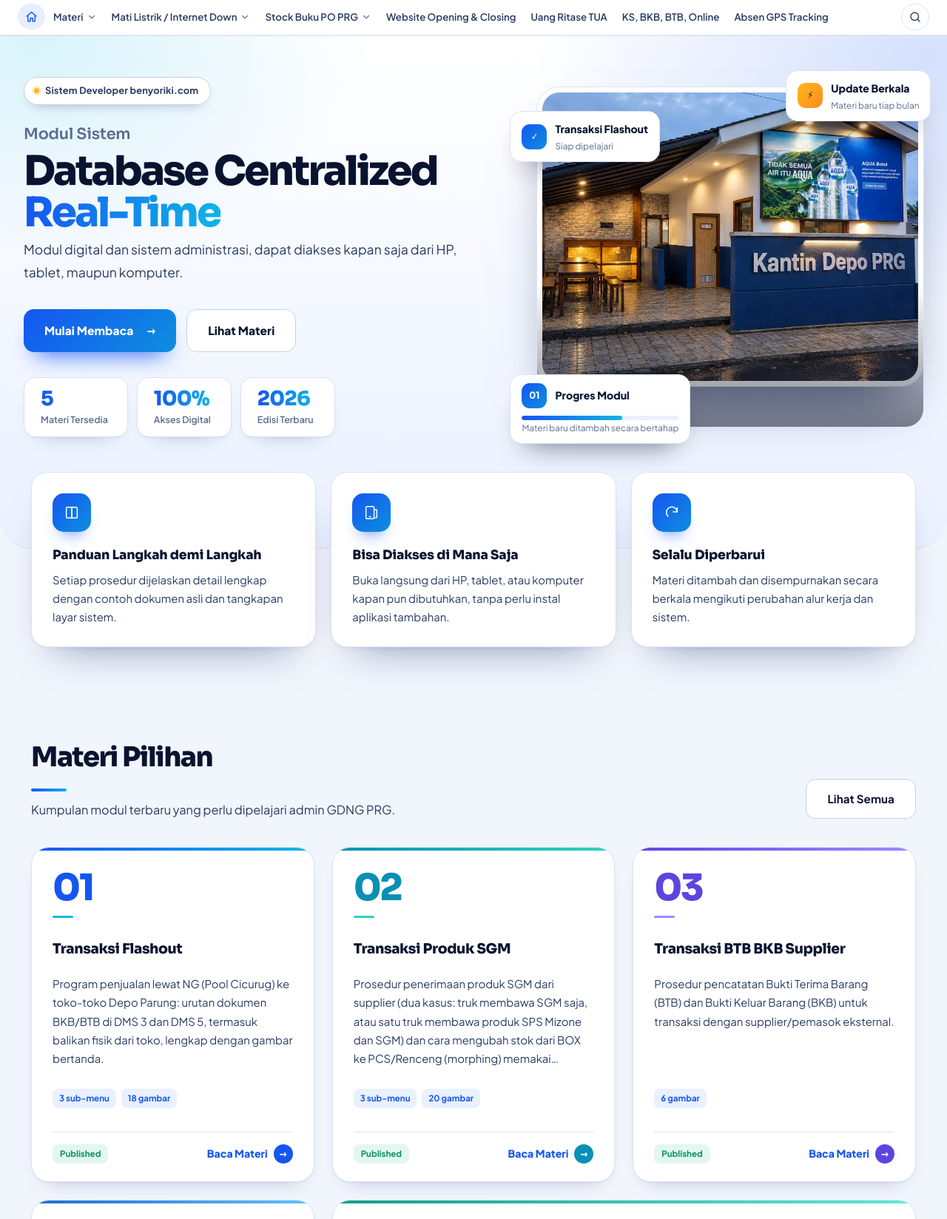
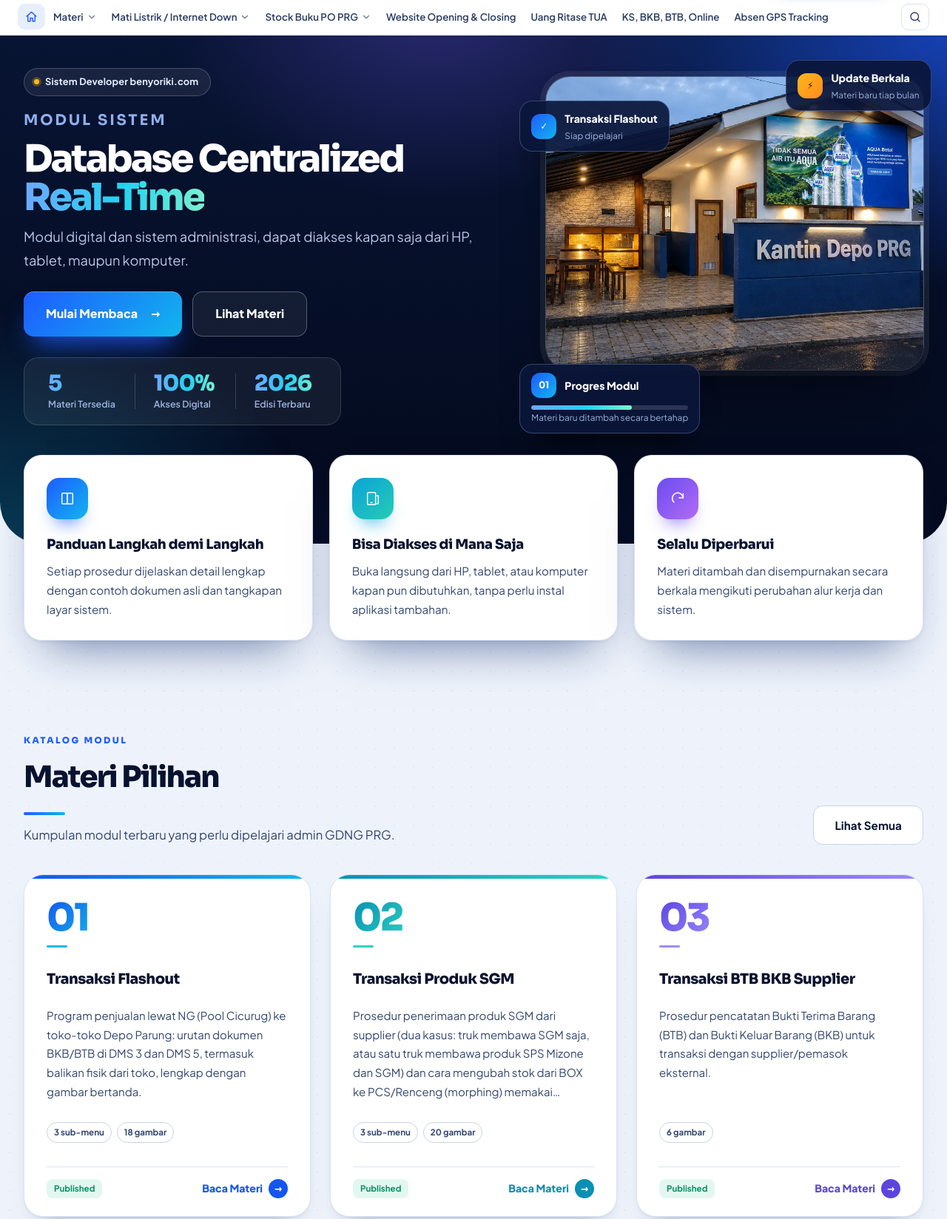
Before and after one commit to web189/E-Book, a plain HTML site: page index.html in a window 1280 px wide. Shown: the part 67-1715 px from the top of the page at 74% size. Drawn offline with Linux system fonts and the light colour scheme.

Commit message:
Add files via upload

```diff
--- a/pwa.js
+++ b/pwa.js
@@ -31,7 +31,7 @@
      ======================================================================== */
   var reg = null, baseline = null, updating = false;
   var hadController = !!(nav.serviceWorker && nav.serviceWorker.controller);
-  var WATCH = ["index.html", "app.js", "ui26.css", "ui30.css", "ui31.css", "ui32.css", "style.css", "dms-manual.js", "dms-manual.css", "thermal-print.js", "opening.js", "pwa.js", "sw.js"];
+  var WATCH = ["index.html", "app.js", "ui26.css", "ui30.css", "ui31.css", "ui32.css", "ui33.css", "style.css", "dms-manual.js", "dms-manual.css", "thermal-print.js", "opening.js", "pwa.js", "sw.js"];
   var updEl = null, updTimer = null;
 
   function fingerprint() {
--- a/sw.js
+++ b/sw.js
@@ -11,7 +11,7 @@
    Naikkan VERSION setiap kali Anda mengunggah versi baru agar semua perangkat
    langsung mengganti cache lama (disarankan, tetapi bukan syarat).
    ========================================================================== */
-var VERSION = "2026.11.19-b";
+var VERSION = "2026.11.19-c";
 var SHELL = "lp-shell-" + VERSION;
 var MEDIA = "lp-media-v1";
 
@@ -47,6 +47,7 @@ var CORE = [
   "./ui30.css",
   "./ui31.css",
   "./ui32.css",
+  "./ui33.css",
   "./assets/icons/apple-touch-icon.png",
   "./assets/icons/favicon-32.png",
   "./assets/icons/icon-192.png",
--- /dev/null
+++ b/ui33.css
@@ -0,0 +1,290 @@
+/* ==========================================================================
+   UI 33 — "Aurora Deck 2026"  (lapisan tampilan PC / laptop, dimuat paling akhir)
+   --------------------------------------------------------------------------
+   Hanya aktif di layar >= 1101px. HP dan tablet TIDAK berubah sama sekali.
+   Arah desain : hero gelap sinematik (cahaya aurora + grid halus) di mode terang
+                 maupun gelap, judul raksasa, bilah statistik kaca, kartu
+                 keunggulan bernomor yang menimpa hero, kartu materi dengan
+                 aksen warna sendiri, halaman baca dengan banner gelap,
+                 scrollbar tipis, footer navy.
+   Ringan      : TANPA backdrop-filter, blur, filter, :has, color-mix, nesting,
+                 container query. Hanya gradien, bayangan, dan satu animasi
+                 masuk (transform/opacity, sekali jalan). Aman Windows 7
+                 (Chrome 109).
+   Kembali     : hapus baris <link ... ui33.css> di index.html, sw.js, pwa.js.
+   Catatan     : awalan ":root:root" menaikkan prioritas agar menang atas
+                 ui26-ui32 tanpa memakai !important (kecuali yang memang
+                 harus menimpa !important lama).
+   ========================================================================== */
+
+@media (min-width:1101px){
+
+/* ---------- 0. TOKEN & DASAR ---------- */
+:root:root{
+  --a-bg:#EEF3FB; --a-card:#FFFFFF; --a-ink:#071230; --a-text:#33466F; --a-mute:#64759B;
+  --a-line:#DCE4F3; --a-line-2:#C7D3EA;
+  --a-blue:#1D5CFF; --a-cyan:#12C4F0; --a-violet:#7A5BFF; --a-amber:#FFB81C;
+  --a-g1:linear-gradient(135deg,#1D5CFF 0%,#12B5EE 100%);
+  --a-g2:linear-gradient(90deg,#6EA8FF 0%,#22D3EE 55%,#7CF0D0 100%);
+  --a-sh:0 1px 2px rgba(7,18,48,.05),0 18px 34px -24px rgba(17,46,112,.5);
+  --a-sh-hi:0 2px 4px rgba(7,18,48,.05),0 34px 60px -30px rgba(17,46,112,.62);
+}
+:root[data-theme="dark"]{
+  --a-bg:#050A17; --a-card:#0D1631; --a-ink:#F0F5FF; --a-text:#B8C7E6; --a-mute:#8497BC;
+  --a-line:#1B2848; --a-line-2:#2A3B62;
+  --a-blue:#5B97FF;
+  --a-sh:0 1px 2px rgba(0,0,0,.35),0 18px 34px -24px rgba(0,0,0,.85);
+  --a-sh-hi:0 2px 4px rgba(0,0,0,.35),0 34px 60px -30px rgba(0,0,0,.95);
+}
+:root:root body{
+  background-color:var(--a-bg);
+  background-image:radial-gradient(rgba(29,92,255,.07) 1px,transparent 1.4px);
+  background-size:26px 26px;
+}
+:root[data-theme="dark"] body{background-image:radial-gradient(rgba(120,170,255,.06) 1px,transparent 1.4px);}
+
+/* scrollbar tipis (Chrome) */
+::-webkit-scrollbar{width:12px; height:12px;}
+::-webkit-scrollbar-track{background:transparent;}
+::-webkit-scrollbar-thumb{background:#9DB1DA; border-radius:12px; border:3px solid transparent; background-clip:content-box;}
+::-webkit-scrollbar-thumb:hover{background:#6F8BCB; background-clip:content-box; border:3px solid transparent;}
+:root[data-theme="dark"] ::-webkit-scrollbar-thumb{background:#2B3C66; background-clip:content-box;}
+:root[data-theme="dark"] ::-webkit-scrollbar-thumb:hover{background:#41598F; background-clip:content-box;}
+
+/* animasi masuk satu kali (ringan: transform + opacity) */
+@keyframes a33-up{from{opacity:0; transform:translateY(22px);}to{opacity:1; transform:none;}}
+@keyframes a33-in{from{opacity:0; transform:translateX(30px) scale(.97);}to{opacity:1; transform:none;}}
+
+/* ---------- 1. HEADER: lebih ramping, tab aktif bergaris ---------- */
+@media (min-width:1280px){
+:root:root .site-header{background:var(--a-card); border-bottom:1px solid var(--a-line);}
+:root:root .nav-link{border-radius:10px; position:relative;}
+:root:root .nav-link:hover{background:rgba(29,92,255,.08); color:var(--a-blue);}
+:root:root .nav-link.active,:root:root .nav-link[aria-current="page"]{background:transparent; color:var(--a-blue);}
+:root:root .nav-link.active::after,:root:root .nav-link[aria-current="page"]::after{
+  content:""; display:block; position:absolute; left:11px; right:11px; bottom:-8px; height:3px; border-radius:3px; background:var(--a-g1); width:auto;
+}
+:root:root .nav-icon-link.active::after{left:9px; right:9px;}
+:root:root .pwa-btn{background:var(--a-g1); box-shadow:0 12px 20px -12px rgba(29,92,255,.95);}
+}
+
+/* ---------- 2. HERO sinematik ---------- */
+:root:root .hero{
+  padding:64px 32px 176px; border-radius:0 0 56px 56px; border-bottom:0; color:#fff;
+  background-color:#050C22;
+  background-image:
+    radial-gradient(760px 520px at 100% 0%,rgba(29,92,255,.62),transparent 66%),
+    radial-gradient(620px 460px at 0% 100%,rgba(18,196,240,.26),transparent 68%),
+    radial-gradient(520px 380px at 46% -6%,rgba(122,91,255,.30),transparent 70%),
+    linear-gradient(180deg,#071433 0%,#040A1D 100%);
+  background-repeat:no-repeat; background-size:100% 100%;
+}
+:root[data-theme="dark"] .hero{
+  background-image:
+    radial-gradient(760px 520px at 100% 0%,rgba(40,100,255,.55),transparent 66%),
+    radial-gradient(620px 460px at 0% 100%,rgba(18,196,240,.20),transparent 68%),
+    radial-gradient(520px 380px at 46% -6%,rgba(122,91,255,.26),transparent 70%),
+    linear-gradient(180deg,#06112B 0%,#030818 100%);
+}
+:root:root .hero::before,:root[data-theme="dark"] .hero::before{
+  background:
+    linear-gradient(180deg,rgba(4,10,29,0) 55%,rgba(4,10,29,.55) 100%),
+    linear-gradient(rgba(130,175,255,.075) 1px,transparent 1px) 0 0/56px 56px,
+    linear-gradient(90deg,rgba(130,175,255,.075) 1px,transparent 1px) 0 0/56px 56px !important;
+  opacity:1 !important;
+}
+:root:root .hero-inner{max-width:1280px; grid-template-columns:1.12fr .88fr; gap:56px;}
+:root:root .hero-copy,:root:root .hero-inner > div:first-child{animation:a33-up .7s ease-out both;}
+:root:root .hero-visual{animation:a33-in .8s .12s ease-out both;}
+
+:root:root .hero-eyebrow,:root:root a.hero-eyebrow{
+  background:rgba(255,255,255,.07); border:1px solid rgba(255,255,255,.2); color:#E6EEFF; box-shadow:none; font-weight:700; font-size:.8rem; margin-bottom:28px;
+}
+:root:root .hero-title{font-size:1.25rem; font-weight:700; color:#8FB0F0; letter-spacing:.14em; text-transform:uppercase; margin-bottom:10px;}
+:root:root .hero-title .line2{
+  display:block; font-size:min(3.95vw,4.6rem); font-weight:800; letter-spacing:-.05em; line-height:1.04; margin-top:14px;
+  color:#fff; -webkit-text-fill-color:#fff; text-transform:none;
+}
+:root:root .hero-title .line2 .nw{background-image:var(--a-g2); -webkit-background-clip:text; background-clip:text; color:transparent; -webkit-text-fill-color:transparent;}
+:root:root .hero-sub{font-size:1.14rem; line-height:1.75; color:#B6C6E8; max-width:48ch; margin-bottom:36px;}
+:root:root .hero-actions{gap:14px; margin-bottom:46px;}
+:root:root .hero .btn{border-radius:14px; padding:17px 30px; font-size:1rem; font-weight:800;}
+:root:root .hero .btn-primary{background:var(--a-g1); color:#fff; border:0; box-shadow:0 20px 34px -14px rgba(29,92,255,.95),inset 0 1px 0 rgba(255,255,255,.28);}
+:root:root .hero .btn-primary:hover{background:var(--a-g1); color:#fff; transform:translateY(-2px); box-shadow:0 26px 40px -14px rgba(29,92,255,1),inset 0 1px 0 rgba(255,255,255,.28);}
+:root:root .hero .btn-outline{background:rgba(255,255,255,.06); color:#fff; border:1.5px solid rgba(255,255,255,.28);}
+:root:root .hero .btn-outline:hover{background:rgba(255,255,255,.14); border-color:#fff; color:#fff;}
+
+/* statistik: satu bilah kaca dengan pemisah */
+:root:root .hero-stats{
+  display:inline-flex; gap:0; padding:6px; max-width:none; border-radius:20px;
+  background:rgba(255,255,255,.06); border:1px solid rgba(255,255,255,.14);
+}
+:root:root .hero-stat{
+  flex:0 0 auto; min-width:136px; padding:12px 26px; background:transparent; border:0; border-radius:0; box-shadow:none; position:relative;
+}
+:root:root .hero-stat + .hero-stat::before{
+  content:""; display:block; position:absolute; left:0; top:20%; bottom:20%; width:1px; height:auto; background:rgba(255,255,255,.16);
+}
+:root:root .hero-stat:first-child{padding-left:26px;}
+:root:root .hero .hero-stat b{font-size:1.85rem; background-image:var(--a-g2);}
+:root:root .hero-stat span{color:#9DB2DD; font-weight:600; font-size:.78rem;}
+
+/* foto: bingkai gradien + cahaya */
+:root:root .hero-visual{max-width:590px; aspect-ratio:5/4.5;}
+:root:root .hero-visual::before{
+  content:""; position:absolute; left:-8%; right:-8%; top:-8%; bottom:-8%; width:auto; height:auto; border:0; border-radius:50%;
+  background:radial-gradient(closest-side,rgba(29,92,255,.55),rgba(18,196,240,.14) 60%,transparent 100%);
+}
+:root:root .hero-visual::after{
+  content:""; position:absolute; right:-30px; bottom:-26px; left:auto; width:150px; height:120px; z-index:0; pointer-events:none;
+  background:radial-gradient(rgba(130,185,255,.55) 1.7px,transparent 2px) 0 0/15px 15px;
+}
+:root:root .hero-photo,:root[data-theme="dark"] .hero-photo{
+  z-index:1; border:0; border-radius:32px; padding:0;
+  box-shadow:0 0 0 1px rgba(255,255,255,.22),0 0 0 8px rgba(255,255,255,.07),0 50px 80px -30px rgba(0,0,0,.85);
+}
+:root:root .hero-photo-scrim{border-radius:32px; background:linear-gradient(180deg,transparent 62%,rgba(3,10,32,.55) 100%);}
+:root:root .hero-card{
+  background:rgba(10,22,58,.92); color:#fff; border:1px solid rgba(160,195,255,.28); border-radius:18px;
+  box-shadow:0 26px 44px -22px rgba(0,0,0,.85);
+}
+:root:root .hero-card strong{color:#fff;}
+:root:root .hero-card .field-hint,:root:root .hero-card p{color:#9DB2DD !important;}
+:root:root .hero-mini-dot{background:var(--a-g1); color:#fff; border-radius:12px;}
+:root:root .hero-card.card-c .hero-mini-dot{background:linear-gradient(135deg,#FFB81C,#FF8A1C); color:#2A1600;}
+:root:root .hero-progress{background:rgba(255,255,255,.14);}
+:root:root .hero-progress i{background:var(--a-g2);}
+
+/* ---------- 3. KEUNGGULAN: kartu bernomor menimpa hero ---------- */
+:root:root .features-section{margin-top:-120px; max-width:1280px; position:relative; z-index:3;}
+:root:root .features-section .section-head{display:none;}
+:root:root .feature-grid{gap:22px; counter-reset:feat;}
+:root:root .feature-card{
+  position:relative; overflow:hidden; counter-increment:feat; padding:30px 30px 28px; border-radius:24px;
+  background:var(--a-card); border:1px solid var(--a-line); box-shadow:var(--a-sh-hi); transition:transform .16s,border-color .16s;
+}
+:root:root .feature-card::before{content:""; position:absolute; left:0; right:0; top:0; height:4px; background:var(--a-g1);}
+:root:root .feature-card:nth-child(2)::before{background:linear-gradient(90deg,#12C4F0,#2DD4BF);}
+:root:root .feature-card:nth-child(3)::before{background:linear-gradient(90deg,#7A5BFF,#C084FC);}
+:root:root .feature-card::after{
+  content:"0" counter(feat); position:absolute; right:24px; top:14px; font-size:3.6rem; font-weight:800; letter-spacing:-.05em; line-height:1;
+  color:var(--a-ink); opacity:.06;
+}
+:root:root .feature-card:hover{transform:translateY(-5px); border-color:var(--a-blue);}
+:root:root .feature-icon{width:56px; height:56px; border-radius:17px; margin-bottom:20px; background:var(--a-g1); color:#fff; box-shadow:0 16px 24px -14px rgba(29,92,255,.95);}
+:root:root .feature-card:nth-child(2) .feature-icon{background:linear-gradient(135deg,#0AA3D8,#25CDB4); box-shadow:0 16px 24px -14px rgba(10,163,216,.95);}
+:root:root .feature-card:nth-child(3) .feature-icon{background:linear-gradient(135deg,#6A4BF0,#B26CF5); box-shadow:0 16px 24px -14px rgba(106,75,240,.95);}
+:root:root .feature-title{font-size:1.14rem; font-weight:800; color:var(--a-ink); letter-spacing:-.02em;}
+:root:root .feature-desc{font-size:.95rem; line-height:1.72; color:var(--a-text);}
+
+/* ---------- 4. JUDUL BAGIAN ---------- */
+:root:root .section{max-width:1280px;}
+:root:root .materi-pilihan-section{padding-top:92px;}
+:root:root .section-head{margin-bottom:40px; align-items:flex-end;}
+:root:root .section-title{font-size:2.5rem; font-weight:800; letter-spacing:-.045em; color:var(--a-ink); padding-left:0;}
+:root:root .section-title::before{
+  content:"KATALOG MODUL"; display:block; position:static; width:auto; height:auto; background:none; border-radius:0;
+  margin-bottom:12px; font-size:.74rem; font-weight:800; letter-spacing:.2em; line-height:1.2; color:var(--a-blue);
+}
+:root:root .features-section .section-title::before{content:"KEUNGGULAN";}
+:root:root .section-title::after{content:""; display:block; width:56px; height:4px; border-radius:4px; background:var(--a-g1); margin-top:16px;}
+:root:root .section-desc{font-size:1.04rem; color:var(--a-text); margin-top:14px;}
+:root:root .btn-primary{background:var(--a-g1); color:#fff; box-shadow:0 14px 24px -14px rgba(29,92,255,.95);}
+:root:root .btn-ghost{background:var(--a-card); border:1.5px solid var(--a-line-2); color:var(--a-ink); border-radius:13px; font-weight:700;}
+:root:root .btn-ghost:hover{border-color:var(--a-blue); color:var(--a-blue);}
+
+/* ---------- 5. KARTU MATERI ---------- */
+:root:root .materi-grid{gap:26px;}
+:root:root .materi-card{
+  position:relative; overflow:hidden; padding:32px 30px 24px; border-radius:26px;
+  background:var(--a-card); border:1px solid var(--a-line); box-shadow:var(--a-sh);
+  transition:transform .16s,box-shadow .16s,border-color .16s;
+}
+:root:root .materi-card::before{
+  content:""; display:block; position:absolute; left:0; right:0; top:0; bottom:auto; width:auto; height:5px; opacity:1;
+  background:linear-gradient(90deg,var(--cb),var(--cc));
+}
+:root:root .materi-card::after{
+  content:""; position:absolute; right:-70px; top:-70px; width:200px; height:200px; border-radius:50%; pointer-events:none;
+  background:radial-gradient(closest-side,var(--cc),transparent); opacity:.16;
+}
+:root:root .materi-card:hover{transform:translateY(-6px); border-color:var(--cb); box-shadow:0 34px 52px -30px var(--cb);}
+:root:root .materi-num{
+  display:inline-block; font-size:3.2rem; font-weight:800; letter-spacing:-.05em; line-height:1;
+  background-image:linear-gradient(135deg,var(--cb),var(--cc)); -webkit-background-clip:text; background-clip:text; color:transparent; -webkit-text-fill-color:transparent;
+}
+:root:root .materi-title{font-size:1.22rem; font-weight:800; color:var(--a-ink); letter-spacing:-.025em;}
+:root:root .materi-desc{font-size:.94rem; line-height:1.72; color:var(--a-text);}
+:root:root .materi-chip{background:var(--a-card); border:1px solid var(--a-line-2); color:var(--a-text); font-weight:700; border-radius:999px;}
+:root:root .materi-foot{border-top:1px solid var(--a-line);}
+:root:root .materi-link{font-weight:800; color:var(--cb);}
+:root:root .materi-card-placeholder{border-radius:26px; border:2px dashed var(--a-line-2); background:transparent;}
+
+/* ---------- 6. HALAMAN BACA ---------- */
+:root:root .reader-shell{max-width:1440px; grid-template-columns:300px minmax(0,1fr); padding:0 28px; column-gap:10px;}
+:root:root .reader-toc{
+  background:var(--a-card); border:1px solid var(--a-line); border-radius:24px; box-shadow:var(--a-sh); padding:24px 14px 20px;
+}
+:root:root .reader-toc-title{color:var(--a-mute); letter-spacing:.16em; font-weight:800;}
+:root:root .toc-item{border-radius:13px; color:var(--a-text); font-weight:600;}
+:root:root .toc-item:hover{background:rgba(29,92,255,.08); color:var(--a-ink);}
+:root:root .toc-item.active{background:rgba(29,92,255,.1); color:var(--a-blue); box-shadow:inset 3px 0 0 var(--a-blue); font-weight:800;}
+:root:root .reader-content{max-width:1020px; padding:36px 52px 110px;}
+:root:root .reader-hero{
+  position:relative; overflow:hidden; padding:40px 44px; border-radius:30px; border:0; margin-bottom:38px;
+  background-color:#06102B;
+  background-image:
+    radial-gradient(520px 340px at 100% 0%,rgba(29,92,255,.6),transparent 66%),
+    radial-gradient(420px 300px at 0% 100%,rgba(18,196,240,.22),transparent 70%),
+    linear-gradient(180deg,#081637,#050C22);
+  background-repeat:no-repeat; background-size:100% 100%;
+  box-shadow:var(--a-sh-hi);
+}
+:root:root .reader-hero-num{
+  width:98px; height:98px; border-radius:28px; border:0; font-size:2.7rem; color:#fff; background:var(--a-g1);
+  box-shadow:0 22px 34px -16px rgba(29,92,255,1),inset 0 1px 0 rgba(255,255,255,.3);
+}
+:root:root .reader-hero .reader-title{font-size:2.5rem; letter-spacing:-.05em; line-height:1.1; color:#fff !important;}
+:root:root .reader-hero .reader-title::after{background:var(--a-g2); width:60px; height:4px;}
+:root:root .reader-hero .reader-desc{font-size:1.07rem; color:#B6C6E8 !important;}
+:root:root .reader-hero .materi-chip,:root[data-theme] .reader-hero .materi-chip{background:rgba(255,255,255,.1); border-color:rgba(255,255,255,.26); color:#E3ECFF !important;}
+:root:root .reader-crumb{color:var(--a-mute); margin-bottom:18px;}
+:root:root .reader-body{font-size:1.05rem; line-height:1.84; color:var(--a-text);}
+:root:root .reader-body strong,:root:root .reader-body b{color:var(--a-ink);}
+:root:root .reader-body h2{position:relative; margin:44px 0 14px; padding-left:18px; font-size:1.6rem; letter-spacing:-.035em; color:var(--a-ink);}
+:root:root .reader-body h2::before{content:""; position:absolute; left:0; top:.12em; bottom:.12em; width:5px; border-radius:5px; background:var(--a-g1);}
+:root:root .reader-body h3{color:var(--a-ink);}
+:root:root .reader-body img{border-radius:18px; box-shadow:0 0 0 1px var(--a-line),0 26px 44px -26px rgba(7,18,48,.65);}
+:root:root .reader-pn{background:var(--a-card); border:1px solid var(--a-line); border-radius:20px; box-shadow:var(--a-sh);}
+:root:root .reader-pn:hover{border-color:var(--a-blue);}
+:root:root .reader-pn b{color:var(--a-blue);}
+
+/* ---------- 7. FOOTER ---------- */
+:root:root .site-footer{
+  margin-top:84px; padding:60px 32px 32px; border-radius:48px 48px 0 0;
+  background-color:#050C22;
+  background-image:
+    radial-gradient(700px 320px at 50% -10%,rgba(29,92,255,.46),transparent 70%),
+    linear-gradient(180deg,#081840 0%,#040A1D 100%);
+  background-repeat:no-repeat; background-size:100% 100%;
+}
+:root:root .site-footer::before{width:200px; margin-left:-100px; height:4px; background:var(--a-g2);}
+:root:root .footer-nav a{background:rgba(255,255,255,.05); border-color:rgba(255,255,255,.18);}
+:root:root .footer-nav a:hover{background:rgba(255,255,255,.14);}
+
+/* ---------- 8. LAYAR LEBAR / LAPTOP PENDEK ---------- */
+@media (min-width:1500px){
+  :root:root .hero-inner,:root:root .section,:root:root .features-section{max-width:1400px;}
+  :root:root .reader-shell{max-width:1580px;}
+}
+@media (min-width:1101px) and (max-height:820px){
+  :root:root .hero{padding-top:44px; padding-bottom:160px;}
+  :root:root .hero-eyebrow,:root:root a.hero-eyebrow{margin-bottom:20px;}
+  :root:root .hero-sub{margin-bottom:26px;}
+  :root:root .hero-actions{margin-bottom:28px;}
+}
+@media (prefers-reduced-motion:reduce){
+  :root:root .hero-copy,:root:root .hero-inner > div:first-child,:root:root .hero-visual{animation:none;}
+}
+
+}/* akhir @media (min-width:1101px) */
```
Also changed, not shown: index.html (+1 -0 lines), 1 other file.
